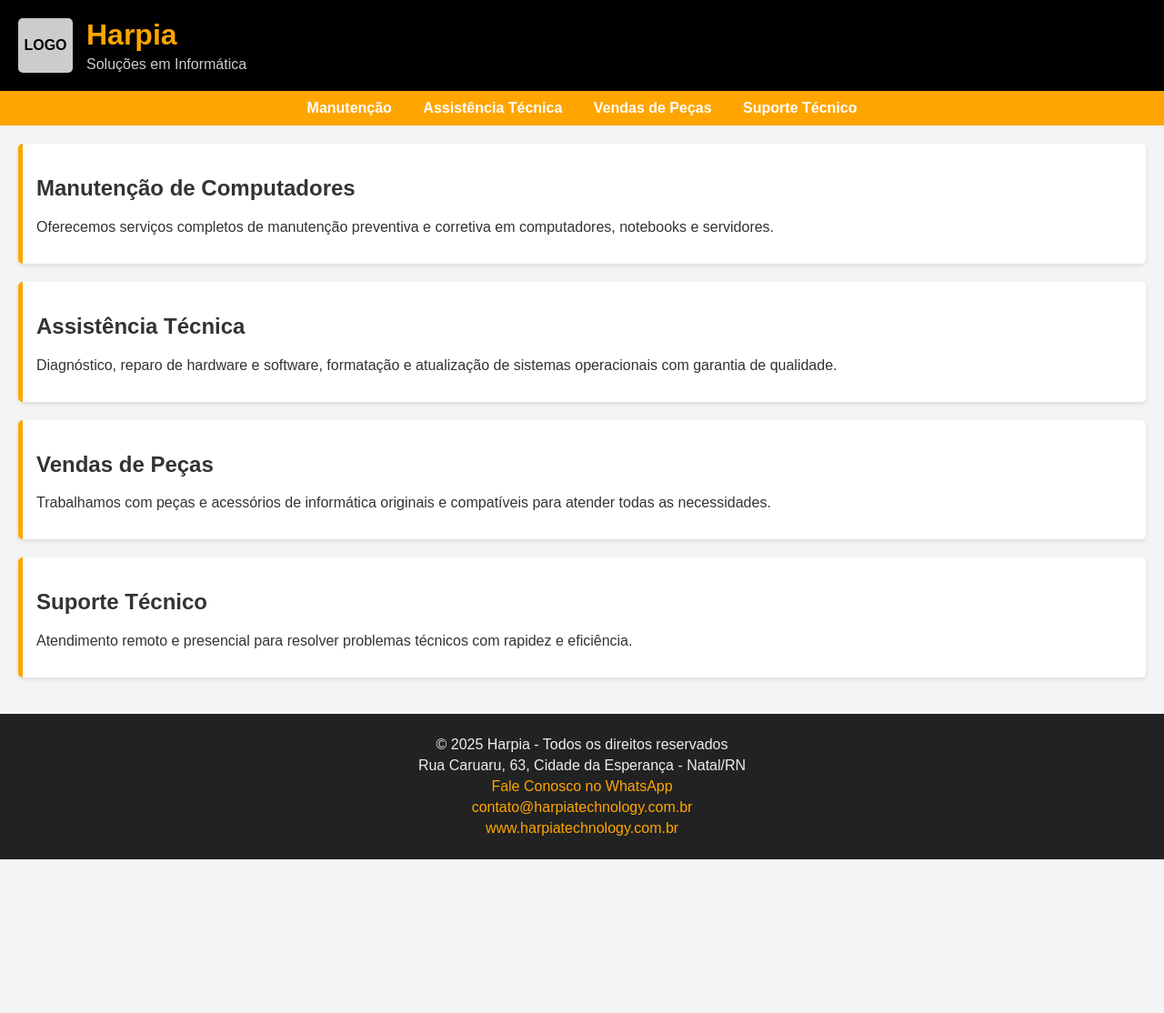
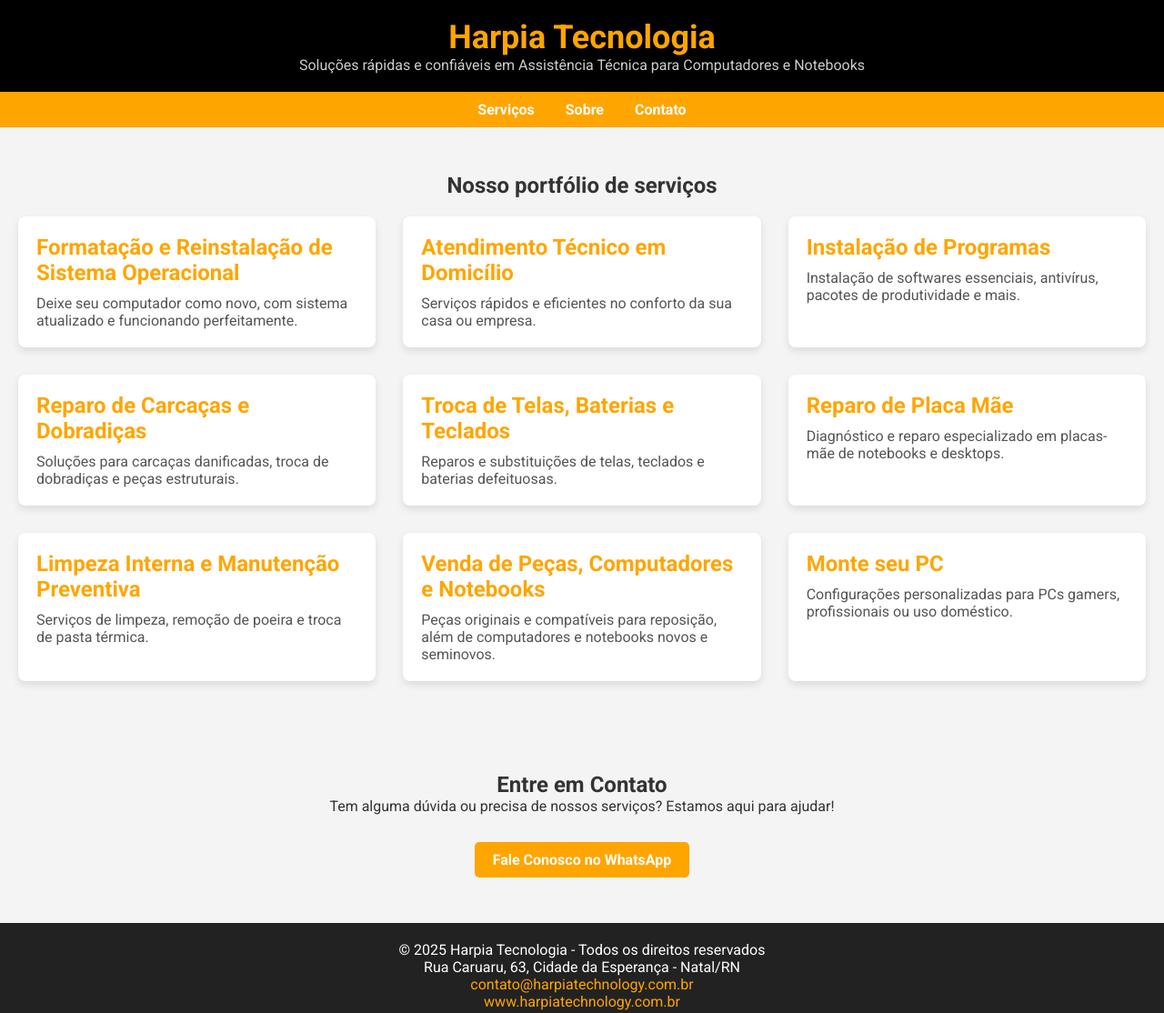
Before and after one commit to PedroCiprianoNatal/harpia, a plain HTML site: page index.html in a window 1280 px wide. Shown: the whole page at 91% size. Before the commit the page ends 945 px from the top, so only its background shows below. Drawn offline with Linux system fonts and the light colour scheme.

Commit message:
Update index.html

```diff
--- a/index.html
+++ b/index.html
@@ -3,59 +3,48 @@
 <head>
   <meta charset="UTF-8">
   <meta name="viewport" content="width=device-width, initial-scale=1">
-  <title>Harpia - Soluções em Informática</title>
+  <meta name="description" content="Harpia - Soluções em Assistência Técnica para Computadores e Notebooks">
+  <meta name="author" content="Harpia Tecnologia">
+  <title>Harpia Tecnologia - Assistência Técnica em Informática</title>
+  <link href="https://fonts.googleapis.com/css2?family=Roboto:wght@400;500;700&display=swap" rel="stylesheet">
   <style>
+    * {
+      margin: 0;
+      padding: 0;
+      box-sizing: border-box;
+    }
+
     body {
-      font-family: Arial, sans-serif;
-      margin: 0;
+      font-family: 'Roboto', sans-serif;
       background-color: #f4f4f4;
       color: #333;
     }
 
     header {
       background-color: #000;
-      color: white;
+      color: #fff;
       padding: 20px;
-      display: flex;
-      align-items: center;
-      justify-content: space-between;
+      text-align: center;
     }
 
-    .logo {
-      height: 60px;
-      width: 60px;
-      background-color: #ccc;
-      border-radius: 5px;
-      margin-right: 15px;
-      display: flex;
-      align-items: center;
-      justify-content: center;
-      font-weight: bold;
-      color: #000;
-    }
-
-    .header-title {
-      flex-grow: 1;
-    }
-
-    .header-title h1 {
-      margin: 0;
+    header h1 {
+      font-size: 36px;
       color: #FFA500;
     }
 
-    .header-title p {
-      margin: 5px 0 0;
+    header p {
+      font-size: 16px;
       color: #ccc;
     }
 
     nav {
       background-color: #FFA500;
-      padding: 10px;
       text-align: center;
+      padding: 10px 0;
     }
 
     nav a {
-      color: #fff;
+      color: white;
       margin: 0 15px;
       text-decoration: none;
       font-weight: bold;
@@ -65,28 +54,41 @@
       text-decoration: underline;
     }
 
-    .container {
-      padding: 20px;
+    section {
+      padding: 50px 20px;
+      text-align: center;
     }
 
-    .servico {
+    .services {
+      display: grid;
+      grid-template-columns: repeat(auto-fit, minmax(300px, 1fr));
+      gap: 30px;
+      margin-top: 20px;
+    }
+
+    .service {
       background-color: white;
-      margin-bottom: 20px;
-      padding: 15px;
-      border-left: 5px solid #FFA500;
-      border-radius: 5px;
-      box-shadow: 0px 2px 5px rgba(0,0,0,0.1);
+      border-radius: 8px;
+      box-shadow: 0px 4px 8px rgba(0, 0, 0, 0.1);
+      padding: 20px;
+      text-align: left;
+    }
+
+    .service h2 {
+      color: #FFA500;
+      margin-bottom: 10px;
+    }
+
+    .service p {
+      font-size: 16px;
+      color: #555;
     }
 
     footer {
       background-color: #222;
-      color: #eee;
+      color: #fff;
       text-align: center;
       padding: 20px;
-    }
-
-    footer p {
-      margin: 5px 0;
     }
 
     footer a {
@@ -98,23 +100,32 @@
       text-decoration: underline;
     }
 
-    @media (max-width: 600px) {
-      nav {
-        display: flex;
-        flex-direction: column;
+    .cta-btn {
+      background-color: #FFA500;
+      padding: 10px 20px;
+      color: #fff;
+      text-decoration: none;
+      border-radius: 5px;
+      font-weight: bold;
+      display: inline-block;
+      margin-top: 15px;
+    }
+
+    .cta-btn:hover {
+      background-color: #e87d00;
+    }
+
+    @media (max-width: 768px) {
+      header h1 {
+        font-size: 28px;
       }
 
-      nav a {
-        margin: 10px 0;
+      .services {
+        grid-template-columns: 1fr;
       }
 
-      header {
-        flex-direction: column;
-        align-items: flex-start;
-      }
-
-      .logo {
-        margin-bottom: 10px;
+      .service h2 {
+        font-size: 20px;
       }
     }
   </style>
@@ -122,46 +133,69 @@
 <body>
 
   <header>
-    <div class="logo">LOGO</div>
-    <div class="header-title">
-      <h1>Harpia</h1>
-      <p>Soluções em Informática</p>
-    </div>
+    <h1>Harpia Tecnologia</h1>
+    <p>Soluções rápidas e confiáveis em Assistência Técnica para Computadores e Notebooks</p>
   </header>
 
   <nav>
-    <a href="#manutencao">Manutenção</a>
-    <a href="#assistencia">Assistência Técnica</a>
-    <a href="#vendas">Vendas de Peças</a>
-    <a href="#suporte">Suporte Técnico</a>
+    <a href="#services">Serviços</a>
+    <a href="#about">Sobre</a>
+    <a href="#contact">Contato</a>
   </nav>
 
-  <div class="container">
-    <div class="servico" id="manutencao">
-      <h2>Manutenção de Computadores</h2>
-      <p>Oferecemos serviços completos de manutenção preventiva e corretiva em computadores, notebooks e servidores.</p>
+  <section id="services">
+    <h2>Nosso portfólio de serviços</h2>
+    <div class="services">
+      <div class="service">
+        <h2>Formatação e Reinstalação de Sistema Operacional</h2>
+        <p>Deixe seu computador como novo, com sistema atualizado e funcionando perfeitamente.</p>
+      </div>
+      <div class="service">
+        <h2>Atendimento Técnico em Domicílio</h2>
+        <p>Serviços rápidos e eficientes no conforto da sua casa ou empresa.</p>
+      </div>
+      <div class="service">
+        <h2>Instalação de Programas</h2>
+        <p>Instalação de softwares essenciais, antivírus, pacotes de produtividade e mais.</p>
+      </div>
+      <div class="service">
+        <h2>Reparo de Carcaças e Dobradiças</h2>
+        <p>Soluções para carcaças danificadas, troca de dobradiças e peças estruturais.</p>
+      </div>
+      <div class="service">
+        <h2>Troca de Telas, Baterias e Teclados</h2>
+        <p>Reparos e substituições de telas, teclados e baterias defeituosas.</p>
+      </div>
+      <div class="service">
+        <h2>Reparo de Placa Mãe</h2>
+        <p>Diagnóstico e reparo especializado em placas-mãe de notebooks e desktops.</p>
+      </div>
+      <div class="service">
+        <h2>Limpeza Interna e Manutenção Preventiva</h2>
+        <p>Serviços de limpeza, remoção de poeira e troca de pasta térmica.</p>
+      </div>
+      <div class="service">
+        <h2>Venda de Peças, Computadores e Notebooks</h2>
+        <p>Peças originais e compatíveis para reposição, além de computadores e notebooks novos e seminovos.</p>
+      </div>
+      <div class="service">
+        <h2>Monte seu PC</h2>
+        <p>Configurações personalizadas para PCs gamers, profissionais ou uso doméstico.</p>
+      </div>
     </div>
+  </section>
 
-    <div class="servico" id="assistencia">
-      <h2>Assistência Técnica</h2>
-      <p>Diagnóstico, reparo de hardware e software, formatação e atualização de sistemas operacionais com garantia de qualidade.</p>
+  <section id="contact">
+    <h2>Entre em Contato</h2>
+    <p>Tem alguma dúvida ou precisa de nossos serviços? Estamos aqui para ajudar!</p>
+    <div style="margin-top: 15px;">
+      <a href="https://wa.me/5584998179317" class="cta-btn" target="_blank">Fale Conosco no WhatsApp</a>
     </div>
-
-    <div class="servico" id="vendas">
-      <h2>Vendas de Peças</h2>
-      <p>Trabalhamos com peças e acessórios de informática originais e compatíveis para atender todas as necessidades.</p>
-    </div>
-
-    <div class="servico" id="suporte">
-      <h2>Suporte Técnico</h2>
-      <p>Atendimento remoto e presencial para resolver problemas técnicos com rapidez e eficiência.</p>
-    </div>
-  </div>
+  </section>
 
   <footer>
-    <p>&copy; 2025 Harpia - Todos os direitos reservados</p>
+    <p>&copy; 2025 Harpia Tecnologia - Todos os direitos reservados</p>
     <p>Rua Caruaru, 63, Cidade da Esperança - Natal/RN</p>
-    <p><a href="https://wa.me/5584998179317" target="_blank">Fale Conosco no WhatsApp</a></p>
     <p><a href="mailto:contato@harpiatechnology.com.br">contato@harpiatechnology.com.br</a></p>
     <p><a href="https://www.harpiatechnology.com.br" target="_blank">www.harpiatechnology.com.br</a></p>
   </footer>
```
